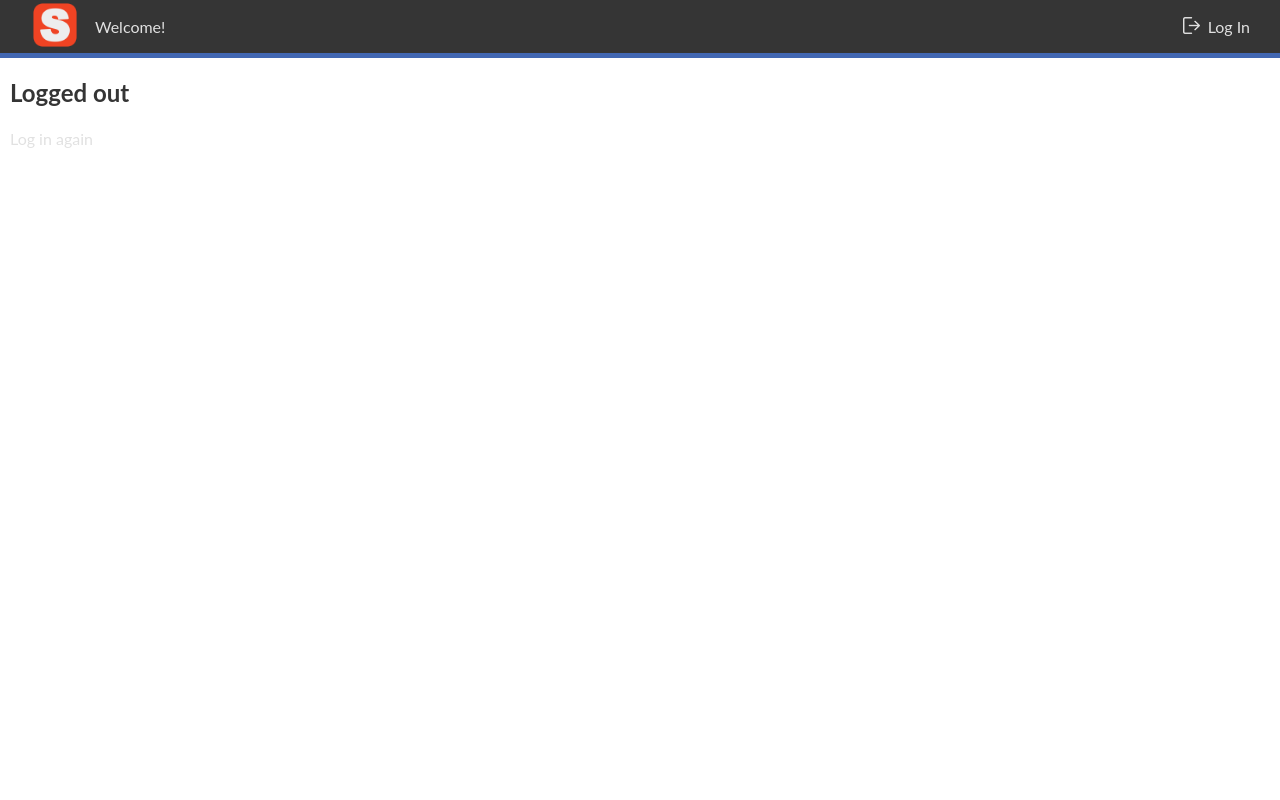
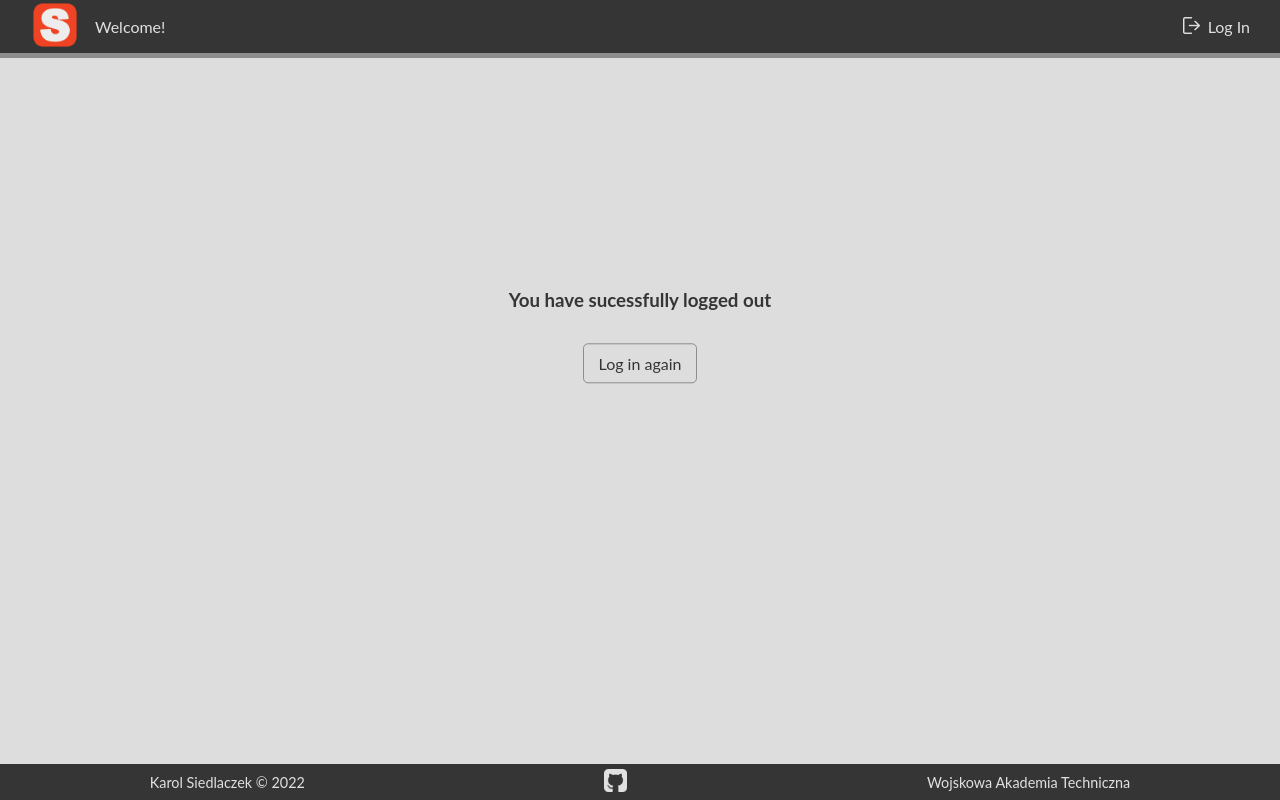
Before and after one commit to Haswell33/service-desk, a Django app: page /logged-out/ in a window 1280 px wide. Run offline with Django 3.2, Linux system fonts and the light colour scheme.

Commit message:
building templates 4

```diff
--- a/service_desk/app/views.py
+++ b/service_desk/app/views.py
@@ -10,7 +10,7 @@ from django.template.loader import get_template
 def home(request, template_name='home.html'):
     if not request.user.is_authenticated:
         return HttpResponseRedirect(f'{settings.LOGIN_URL}')
-    return render(request, template_name, {}, status=200)
+    return render(request, template_name, {'test_var': 'hello'}, status=200)
 
 
 def password_change(request, template_name='password-change.html'):
--- a/service_desk/static/scripts/gui.js
+++ b/service_desk/static/scripts/gui.js
@@ -3,18 +3,21 @@ if (typeof jQuery === "undefined")
 else
     console.log('jQuery loaded')
 
-$(document).ready(function () {
-    console.log('document ready')
+$(document).on('click', function(event) {
+    if($(event.target).is('#navbar-account > img'))
+        $('#navbar-account > ul').toggle()
+    else if(!$(event.target).is('#navbar-account > ul') && ($('#navbar-account > ul').is(':visible')))
+        $('#navbar-account > ul').hide()
 })
 
-$(document).on('click', function(event) {
-    if($(event.target).is('#navbar-account > img')) {
-        $('#navbar-account > ul').toggle();
-    }
-    else if(!$(event.target).is('#navbar-account > ul') && ($('#navbar-account > ul').is(':visible'))) {
-        $('#navbar-account > ul').hide();
-    }
-})
+function colorElems(mainColor){
+    $('.main-color-border').css('border-color', mainColor)
+    $('.main-color-background-hover').hover(function(){
+        $(this).css("background-color", mainColor)
+    },function() {
+        $(this).css("background-color", 'inherit')
+    })
+}
 
 /*window.onload = function() {
     $(function(){
--- a/service_desk/static/styles/style.css
+++ b/service_desk/static/styles/style.css
@@ -2,9 +2,9 @@
 
 body {
     overflow-x: hidden;
-    background: #ffffff;
+    background: #ddd;
     margin: 0;
-    color: #e1e1e1;
+    color: #353535;
     font-family: Lato, sans-serif;
 }
 
@@ -25,11 +30,18 @@ a:visited {
 nav {
     width: 100%;
     background: #353535;
-    border-bottom: 5px solid #4267B2;
+    color: #e1e1e1;
+    border-bottom: 5px solid;
     margin: 0;
     display: flex;
     align-items: center;
     justify-content: space-between;
+}
+nav a,
+nav a:visited,
+footer a,
+footer a:visited {
+    color: #e1e1e1;
 }
 
 nav div {
@@ -158,3 +173,88 @@ nav div {
     background-size: 17px 17px;
     background-image: url('../images/log-in.png');
 }
+
+/* Footer */
+footer {
+    background: #353535;
+    color: #e1e1e1;
+    width: 100%;
+    position: fixed;
+    bottom: 0;
+    display: flex;
+    justify-content: space-around;
+    align-items: center;
+}
+
+footer p {
+    margin: 0;
+    font-size: 90%;
+}
+
+#footer-left-content,
+#footer-middle-content,
+#footer-right-content {
+    text-align: center;
+    padding: 5px 30px 5px 30px;
+}
+
+/* Content - Logged out */
+
+#dialog-logged-out {
+    text-align: center;
+    display: flex;
+    flex-direction: column;
+    justify-content: center;
+    align-items: center;
+    border-radius: 10px;
+    line-height: 50px;
+    min-width: 400px;
+    width: 500px;
+}
+
+#dialog-logged-out p {
+    border-radius: 5px;
+    margin: 0;
+    line-height: 1;
+    padding: 10px 15px 10px 15px;
+    border: 1px solid;
+    transition: 400ms;
+}
+
+#dialog-logged-out p:hover a{
+    color: #e1e1e1;
+}
+
+/* Content - Logg In */
+
+#content-login {
+
+}
+
+#dialog-login {
+    border: 1px solid #353535;
+    border-radius: 6px;
+    padding: 20px;
+}
+
+#dialog-login label {
+    display: block;
+}
+
+#dialog-login input {
+    border-radius: 4px;
+    font-size: 120%;
+    padding: 5px 10px 5px 10px;
+}
+/* Classes */
+
+.centered-dialog {
+    display: flex;
+    justify-content: center;
+    position: absolute;
+    top: 40%;
+    left: 50%;
+    margin: 0;
+    -ms-transform: translate(-50%, -50%);
+    transform: translate(-50%, -50%);
+}
--- a/service_desk/static/templates/base.html
+++ b/service_desk/static/templates/base.html
@@ -18,7 +18,7 @@
   <meta name="viewport" content="width=device-width, initial-scale=1.0">
 </head>
 <body>
-  <nav>
+  <nav class="main-color-border">
     <div class="navbar-left">
       <div id="navbar-logo">
         <a href="{% url 'home' %}"><img src="{% static 'images/logo.png' %}" alt="Logo site" width="50" height="50"></a>
@@ -40,10 +40,13 @@
         <div id="navbar-account">
           <img src="{% static 'images/user.png' %}" alt="Account" width="30" height="30">
           <ul style="display: none">
-            <li>Hi, {{ user.username }}</li>
-            <li>Settings</li>
-            <li><a href="{% url 'password_change' %}">Change password</a></li>
-            <li><a href="{% url 'logout' %}">Log Out</a></li>
+            <li id="account-username">Hi, {{ user.username }}</li>
+            {% if user.is_superuser %}
+              <li id="account-admin"><a href="{% url 'admin:index' %}">Admin site</a></li>
+            {% endif %}
+            <li id="account-settings"><a href="#">Settings</a></li>
+            <li id="account-password-change"><a href="{% url 'password_change' %}">Change password</a></li>
+            <li id="account-logout"><a href="{% url 'logout' %}">Log Out</a></li>
           </ul>
         </div>
       {% else %}
@@ -58,7 +61,36 @@
     {% endblock %}
   </main>
   <footer>
-
+    <div id="footer-left-content">
+      <p>Karol Siedlaczek &copy; 2022</p>
+    </div>
+    <div id="footer-middle-content">
+      <a href="https://github.com/Haswell33" target="_blank">
+        <img src="{% static '/images/github-gray.png' %}" width="23" height="23">
+      </a>
+    </div>
+    <div id="footer-right-content">
+      <p>Wojskowa Akademia Techniczna</p>
+    </div>
   </footer>
 </body>
 </html>
+
+<script>
+  $(document).ready(function () {
+    console.log('document ready')
+    let userIsAdmin = ('{{user.is_superuser}}' === 'True')
+    let userIsAuth = ('{{user.is_authenticated}}' === 'True')
+    if (userIsAuth){
+      if (userIsAdmin) {
+        colorElems('#4267B2')
+      }
+      else if (!userIsAdmin){
+        colorElems('#288000')
+      }
+    }
+    else if(!userIsAuth){
+      colorElems('#8c8c8c')
+    }
+  })
+</script>
--- a/service_desk/static/templates/home.html
+++ b/service_desk/static/templates/home.html
@@ -1,11 +1,11 @@
 {% extends 'base.html' %}
 {% load static %}
 <head>
-  <title>{% block title %} {{ block.super }} - Board{% endblock %}</title>
+  <title>{% block title %} {{ block.super }} | Board{% endblock %}</title>
   <meta http-equiv="refresh" content="60">
 </head>
 <body>
   {% block content %}
-  content
+  home page
   {% endblock %}
 </body>
--- a/service_desk/static/templates/logged-out.html
+++ b/service_desk/static/templates/logged-out.html
@@ -1,7 +1,15 @@
 {% extends 'base.html' %}
-{% block title %}Service Desk | Logged out{% endblock %}
 
-{% block content %}
-<h2>Logged out</h2>
-<p><a href="{% url 'login' %}">Log in again</a></p>
-{% endblock %}
+<head>
+  <title>{% block title %} {{ block.super }} | Logged out{% endblock %}</title>
+</head>
+<body>
+    {% block content %}
+        <div id="content-logged-out" class="centered-dialog">
+            <div id="dialog-logged-out" >
+                <h3>You have sucessfully logged out</h3>
+                <p class="main-color-border main-color-background-hover"><a href="{% url 'login' %}">Log in again</a></p>
+            </div>
+        </div>
+    {% endblock %}
+</body>
```
Also changed, not shown: other parts of service_desk/static/styles/style.css (+24 -16 lines), service_desk/static/templates/login.html (+9 -1 lines), service_desk/static/images/admin.png (added), service_desk/static/images/github-gray.png (added), service_desk/static/images/github-white.png (added).
